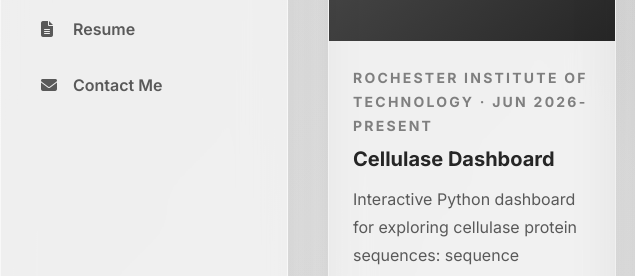
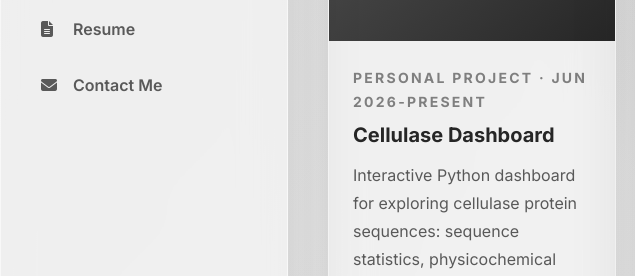
Before and after one commit to meya5657/meya-portfolio, a plain HTML site: page projects.html in a window 1280 px wide. Shown: the part 368-644 px from the top of the page, 0-635 px from the left. Drawn offline with nearby package versions, Linux system fonts and the light colour scheme.

Commit message:
Label Cellulase Dashboard as a personal project
Co-Authored-By: Claude Opus 5.5 <noreply@anthropic.com>
Claude-Session: https://claude.ai/code/session_01Rz48NwFNwzDkGU38ybSnZU

```diff
--- a/projects.html
+++ b/projects.html
@@ -35,7 +35,7 @@
           <i class="fa-solid fa-chart-line text-6xl opacity-90 transition duration-300 hover:scale-110" aria-hidden="true"></i>
         </a>
         <div class="p-6">
-          <span class="text-sm font-bold uppercase tracking-[0.16em] text-[#7f7f7f]">Rochester Institute of Technology · Jun 2026-Present</span>
+          <span class="text-sm font-bold uppercase tracking-[0.16em] text-[#7f7f7f]">Personal Project · Jun 2026-Present</span>
           <h2 class="mt-2 text-xl font-bold">Cellulase Dashboard</h2>
           <p class="mt-3 leading-7 text-[#595959]">Interactive Python dashboard for exploring cellulase protein sequences: sequence statistics, physicochemical properties, possible motifs and structural features, extremophile comparisons, and downloadable results.</p>
           <a class="mt-5 inline-flex items-center gap-2 rounded bg-[#595959] px-4 py-2 font-bold text-white transition hover:bg-[#404040]" href="https://cellulase-structural-dashboard.streamlit.app/" target="_blank" rel="noopener noreferrer">
```
